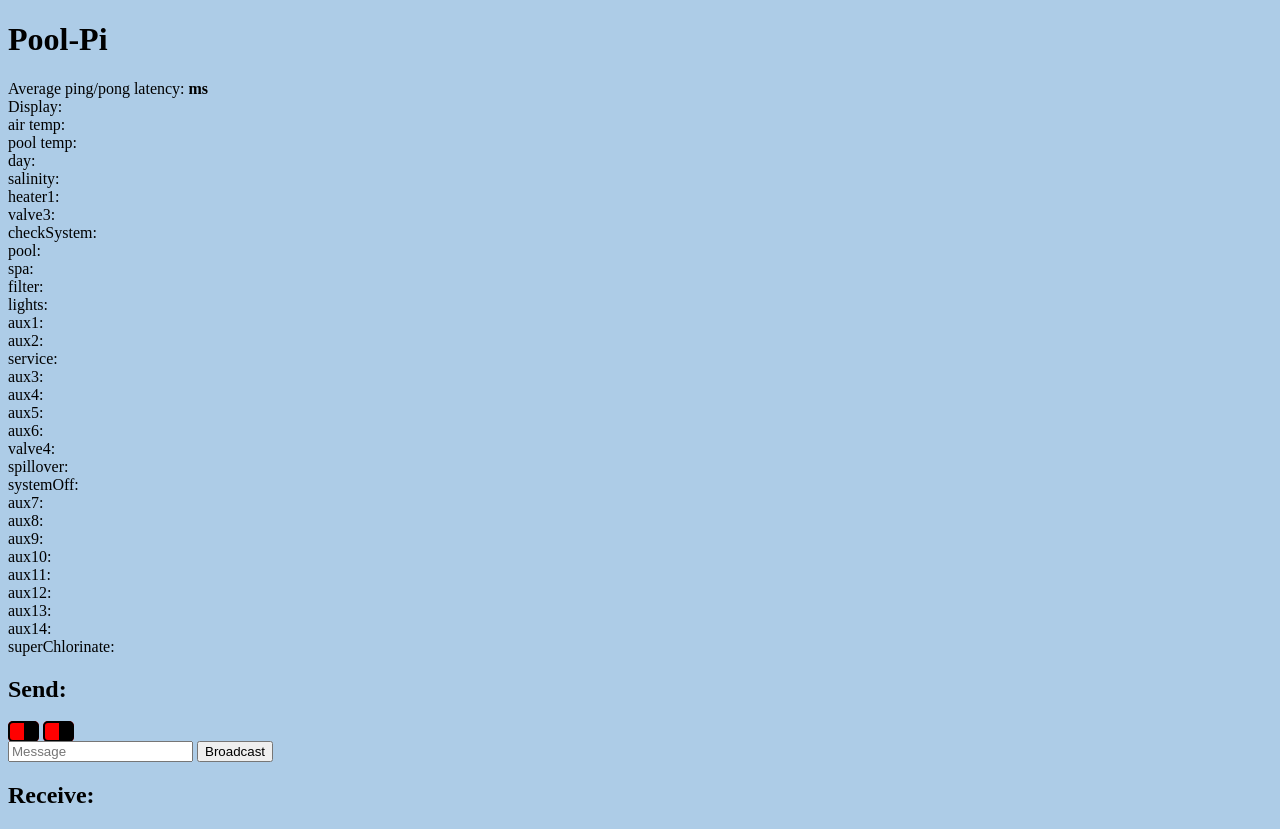
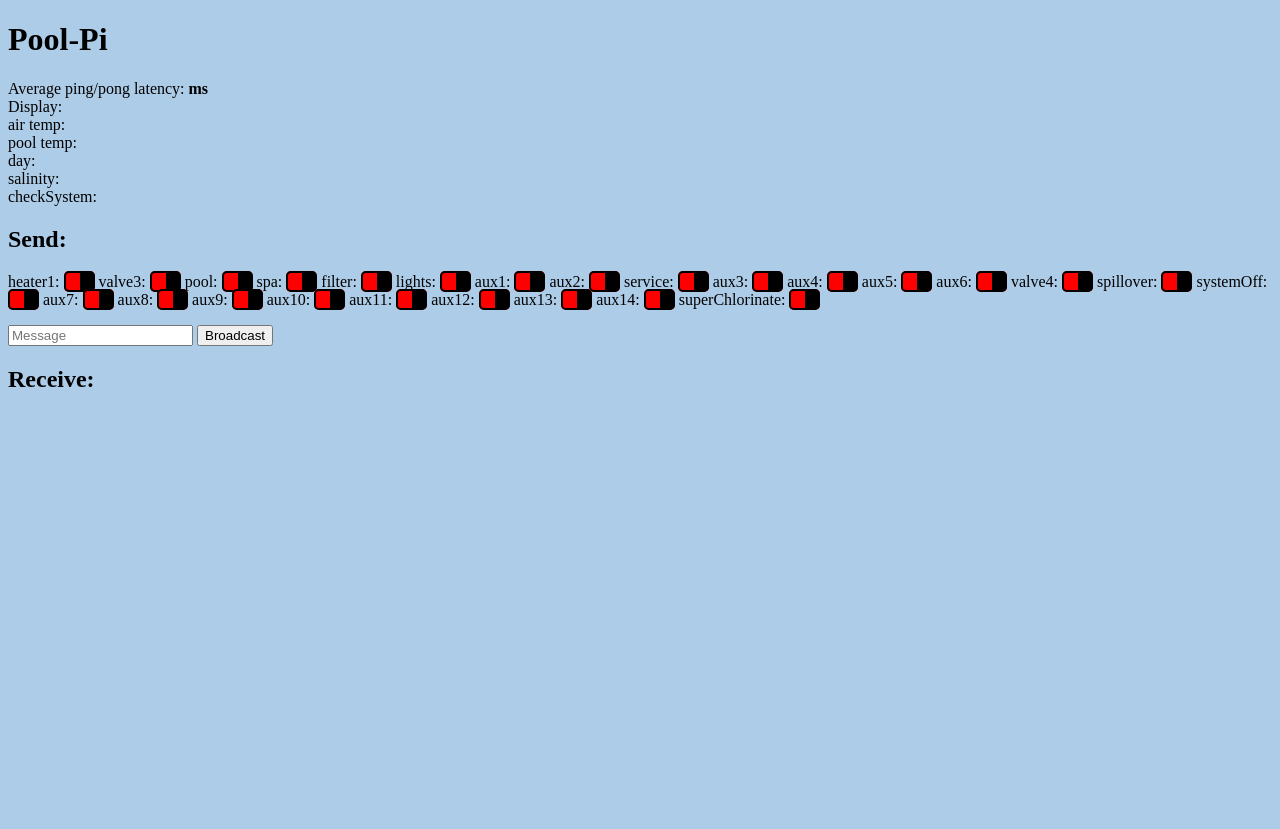
Before and after one commit to ChaseDurand/Pool-Pi, a Flask app: page / in a window 1280 px wide. After the commit the page ends 387 px from the top, so only its background shows below. Run offline with Flask 2, Linux system fonts and the light colour scheme; some libraries are stand-ins or nearby versions.

Commit message:
Switched checksystem to LED instead of switch/versioned control. Added switches to all parameters. Added switch state from front end.

```diff
--- a/pool-pi/model.py
+++ b/pool-pi/model.py
@@ -21,7 +21,7 @@
         self.salinity = "WAITING FOR SALINITY"
         self.heater1 = {"state": "INIT", "version": 0}
         self.valve3 = {"state": "INIT", "version": 0}
-        self.checkSystem = {"state": "INIT", "version": 0}
+        self.checkSystem = "INIT"
         self.pool = {"state": "INIT", "version": 0}
         self.spa = {"state": "INIT", "version": 0}
         self.filter = {"state": "INIT", "version": 0}
--- a/pool-pi/templates/index.html
+++ b/pool-pi/templates/index.html
@@ -65,31 +65,36 @@
                         // TODO filter this on backend so it's not sent as JSON
                     }
                     if(typeof(msgObj[attributeName]) == "object"){
-                        // Attribute has state and version value
+                        // Attribute has state and version value (is a button)
                         state = msgObj[attributeName].state;
                         version = msgObj[attributeName].version;
                         if(state=="ON"){
                             color = 'color:green'
+                            if($(#attributeName).attr('class')=="toggler off"){
+                                $(#attributeName).toggleClass('off');
+                            }
                         }
                         else if(state=="INIT"){
                             color = 'color:lightgrey'
                         }
                         else if(state=="OFF"){
                             color = 'color:red'
+                            if($(#attributeName).attr('class')=="toggler"){
+                                $(#attributeName).toggleClass('off');
+                            }
                         }
                         else if(state=="BLINK"){
                             color = 'color:yellow'
                         }
-                        document.getElementById(attributeName).style=color;
+                        // document.getElementById(attributeName).style=color;
+                        // Update button
+
                     }
                     else{
-                        // Attribute only has state value
-                        state = msgObj[attributeName];
-                        version = "NA";
+                        // Attribute only has state value (is not a button)
+                        // Update corrosponding html
+                        document.getElementById(attributeName).textContent=msgObj[attributeName];
                     }
-                    // Update corrosponding html
-                    document.getElementById(attributeName).textContent=state+", "+version;
-
                 }
             });
 
@@ -133,36 +138,38 @@
         pool temp: <b><span id="pooltemp"></span></b><br>
         day: <b><span id="datetime"></span></b><br>
         salinity: <b><span id="salinity"></span></b><br>
-        heater1: <b><span id="heater1"></span></b><br>
-        valve3: <b><span id="valve3"></span></b><br>
         checkSystem: <b><span id="checkSystem"></span></b><br>
-        pool: <b><span id="pool"></span></b><br>
-        spa: <b><span id="spa"></span></b><br>
-        filter: <b><span id="filter"></span></b><br>
-        lights: <b><span id="lights"></span></b><br>
-        aux1: <b><span id="aux1"></span></b><br>
-        aux2: <b><span id="aux2"></span></b><br>
-        service: <b><span id="service"></span></b><br>
-        aux3: <b><span id="aux3"></span></b><br>
-        aux4: <b><span id="aux4"></span></b><br>
-        aux5: <b><span id="aux5"></span></b><br>
-        aux6: <b><span id="aux6"></span></b><br>
-        valve4: <b><span id="valve4"></span></b><br>
-        spillover: <b><span id="spillover"></span></b><br>
-        systemOff: <b><span id="systemOff"></span></b><br>
-        aux7: <b><span id="aux7"></span></b><br>
-        aux8: <b><span id="aux8"></span></b><br>
-        aux9: <b><span id="aux9"></span></b><br>
-        aux10: <b><span id="aux10"></span></b><br>
-        aux11: <b><span id="aux11"></span></b><br>
-        aux12: <b><span id="aux12"></span></b><br>
-        aux13: <b><span id="aux13"></span></b><br>
-        aux14: <b><span id="aux14"></span></b><br>
-        superChlorinate: <b><span id="superChlorinate"></span></b><br>
     </p>
     <h2>Send:</h2>
-    <switch id="test1" href="#" class="toggler off">&nbsp;</switch>
-    <switch id="test2" href="#" class="toggler off">&nbsp;</switch>
+    <p>
+        heater1: <switch id="heater1" href="#" class="toggler off">&nbsp;</switch>
+        valve3: <switch id="valve3" href="#" class="toggler off">&nbsp;</switch>
+        pool: <switch id="pool" href="#" class="toggler off">&nbsp;</switch>
+        spa: <switch id="spa" href="#" class="toggler off">&nbsp;</switch>
+        filter: <switch id="filter" href="#" class="toggler off">&nbsp;</switch>
+        lights: <switch id="lights" href="#" class="toggler off">&nbsp;</switch>
+        aux1: <switch id="aux1" href="#" class="toggler off">&nbsp;</switch>
+        aux2: <switch id="aux2" href="#" class="toggler off">&nbsp;</switch>
+        service: <switch id="service" href="#" class="toggler off">&nbsp;</switch>
+        aux3: <switch id="aux3" href="#" class="toggler off">&nbsp;</switch>
+        aux4: <switch  id="aux4" href="#" class="toggler off">&nbsp;</switch>
+        aux5: <switch id="aux5" href="#" class="toggler off">&nbsp;</switch>
+        aux6: <switch id="aux6" href="#" class="toggler off">&nbsp;</switch>
+        valve4: <switch id="valve4" href="#" class="toggler off">&nbsp;</switch>
+        spillover: <switch id="spillover" href="#" class="toggler off">&nbsp;</switch>
+        systemOff: <switch id="systemOff" href="#" class="toggler off">&nbsp;</switch>
+        aux7: <switch id="aux7" href="#" class="toggler off">&nbsp;</switch>
+        aux8: <switch id="aux8" href="#" class="toggler off">&nbsp;</switch>
+        aux9: <switch id="aux9" href="#" class="toggler off">&nbsp;</switch>
+        aux10: <switch id="aux10" href="#" class="toggler off">&nbsp;</switch>
+        aux11: <switch  id="aux11" href="#" class="toggler off">&nbsp;</switch>
+        aux12: <switch id="aux12" href="#" class="toggler off">&nbsp;</switch>
+        aux13: <switch id="aux13" href="#" class="toggler off">&nbsp;</switch>
+        aux14: <switch id="aux14" href="#" class="toggler off">&nbsp;</switch>
+        superChlorinate: <switch id="superChlorinate" href="#" class="toggler off">&nbsp;</switch>
+    </p>
+
+
     <!-- <form id="testform" method="POST" action='#'>
         <label class="switch switch-on-off">
             <input class="switch-input" type="checkbox" id="testid" checked=''/>
```
